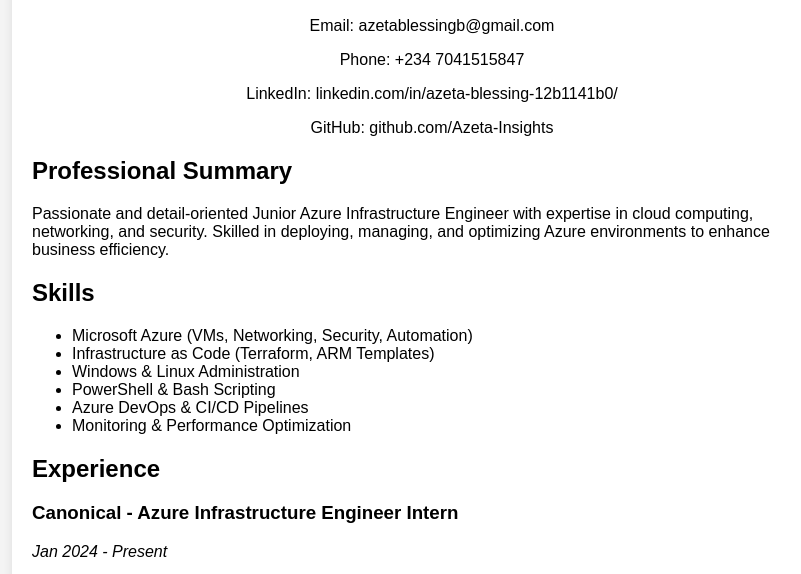
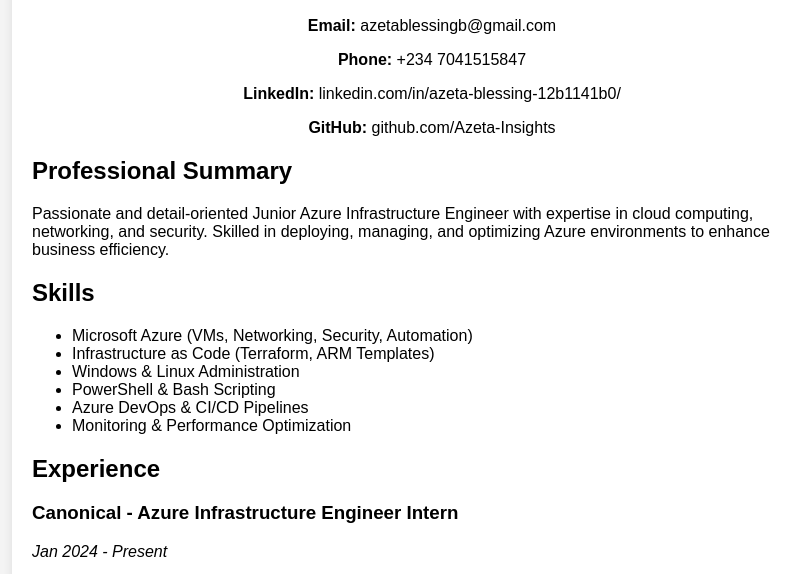
Before and after one commit to Azeta-Insights/ResumeCICD, a plain HTML site: page index.html in a window 1280 px wide. Shown: the part 209-783 px from the top of the page, without its empty margins (208-1009 px from the left). Drawn offline with Linux system fonts and the light colour scheme.

Commit message:
Update index.html

```diff
--- a/index.html
+++ b/index.html
@@ -41,10 +41,10 @@
 
         <div class="section">
             <h2>Contact Information</h2>
-            <p>Email: azetablessingb@gmail.com</p>
-            <p>Phone: +234 7041515847</p>
-            <p>LinkedIn: linkedin.com/in/azeta-blessing-12b1141b0/</p>
-            <p>GitHub: github.com/Azeta-Insights</p>
+            <p><strong>Email:</strong> azetablessingb@gmail.com</p>
+            <p><strong>Phone:</strong> +234 7041515847</p>
+            <p><strong>LinkedIn:</strong> linkedin.com/in/azeta-blessing-12b1141b0/</p>
+            <p><strong>GitHub:</strong> github.com/Azeta-Insights</p>
         </div>
             </div>
 
```
